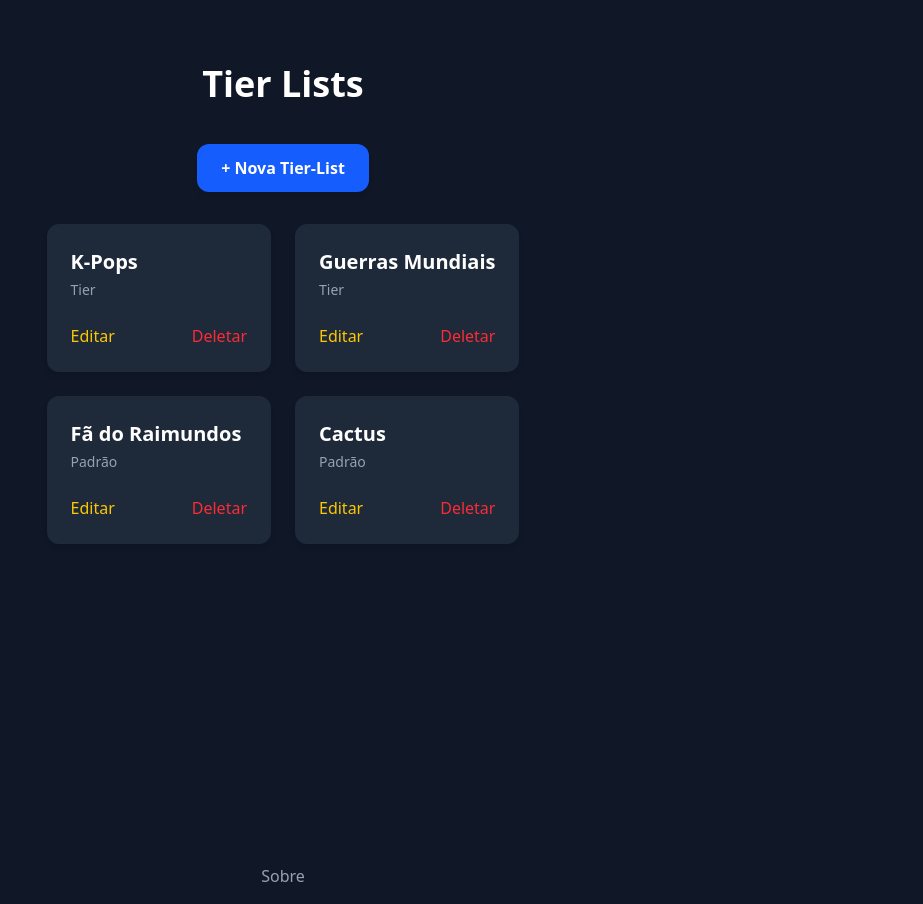
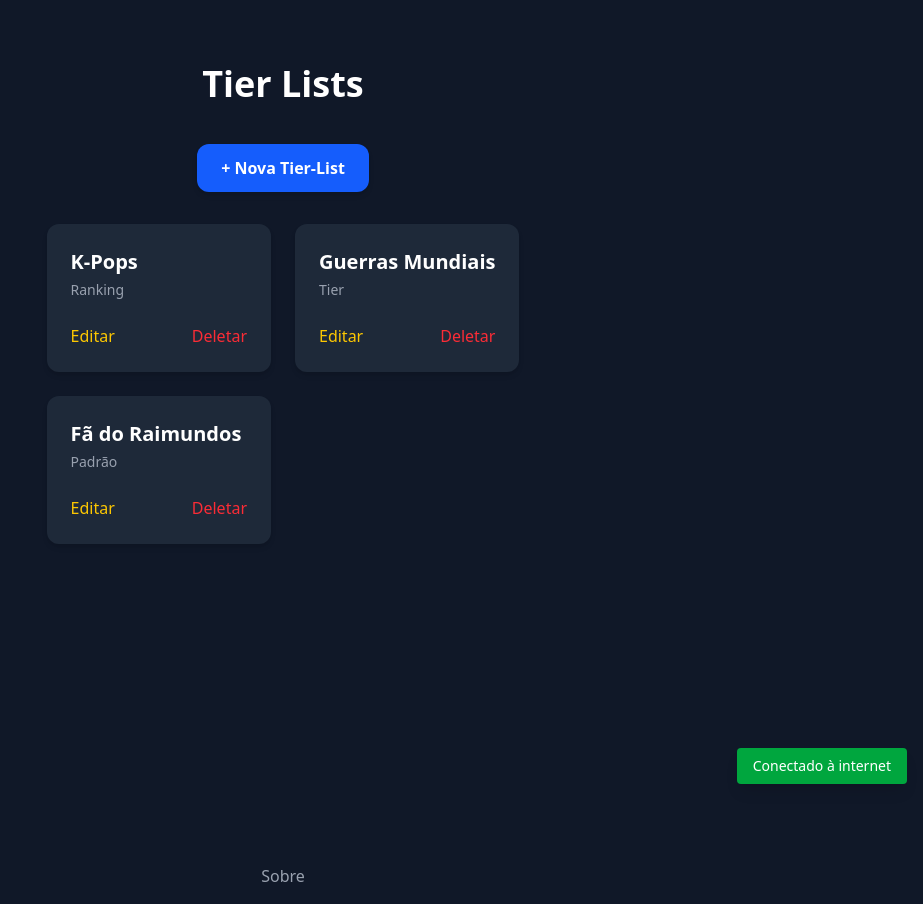
Before and after one commit to JoaoMiguelRita/TierList-Final-Frontend, a React (Vite) app: page / in a window 1280 px wide. Shown: the whole page, without its empty margins (357-1280 px from the left). Built offline with nearby package versions, Linux system fonts and the light colour scheme; data requests are answered from the project's data file.

Commit message:
Adicionado mensagem de Conexão

```diff
--- a/db.json
+++ b/db.json
@@ -3,19 +3,56 @@
     {
       "id": "5d0693ab-c735-44bd-bbc7-0427f8bccab8",
       "name": "K-Pops",
-      "type": "tier",
+      "type": "ranking",
       "items": [
         {
-          "id_item": "9aebe6dc-bcbd-4b8f-b807-e4204fa92bd8",
-          "name_item": "Rosé",
+          "id_item": "906ad7a3-d42a-4ce5-88cd-0f84b1b0ebad",
+          "name_item": "Kin",
           "image_url": "",
-          "tier": "B"
+          "tier": "?",
+          "ordem": 1
         },
         {
           "id_item": "1ce631fd-90c5-4cd2-a0a7-af83e379695e",
           "name_item": "Josie",
           "image_url": "",
-          "tier": "A"
+          "tier": "S",
+          "ordem": 2
+        },
+        {
+          "id_item": "be0e54eb-0b59-48d2-b5a7-9fa519ab9b34",
+          "name_item": "Teste123",
+          "image_url": "",
+          "tier": "?",
+          "ordem": 3
+        },
+        {
+          "id_item": "8a08d87b-947e-49d7-8229-9fdd5aeca482",
+          "name_item": "Mary",
+          "image_url": "",
+          "tier": "S",
+          "ordem": 4
+        },
+        {
+          "id_item": "77c207ab-ef7c-4e5f-919b-b18682896dbf",
+          "name_item": "JK",
+          "image_url": "",
+          "tier": "?",
+          "ordem": 5
+        },
+        {
+          "id_item": "fd3fedfe-ed23-4eb9-85fb-0cdced5c3897",
+          "name_item": "Kond",
+          "image_url": "",
+          "tier": "?",
+          "ordem": 6
+        },
+        {
+          "id_item": "9aebe6dc-bcbd-4b8f-b807-e4204fa92bd8",
+          "name_item": "Rosé",
+          "image_url": "",
+          "tier": "B",
+          "ordem": 7
         }
       ]
     },
@@ -57,11 +94,6 @@
       "id": "7aaa8605-2903-4ea5-9e9c-b0a864a657cf",
       "name": "Fã do Raimundos ",
       "type": "default"
-    },
-    {
-      "id": "6468bcda-2567-464e-8edc-f9faf9f16411",
-      "name": "Cactus",
-      "type": "default"
     }
   ]
 }
--- /dev/null
+++ b/src/components/StatusConnection.jsx
@@ -0,0 +1,29 @@
+import { useEffect, useState } from "react";
+
+export default function StatusConnection() {
+  const [online, setOnline] = useState(navigator.onLine);
+
+  useEffect(() => {
+    const updateOnlineStatus = () => {
+      setOnline(navigator.onLine);
+    };
+
+    window.addEventListener("online", updateOnlineStatus);
+    window.addEventListener("offline", updateOnlineStatus);
+
+    return () => {
+      window.removeEventListener("online", updateOnlineStatus);
+      window.removeEventListener("offline", updateOnlineStatus);
+    };
+  }, []);
+
+  return (
+    <div
+      className={`fixed bottom-4 right-4 px-4 py-2 rounded shadow-lg text-white text-sm ${
+        online ? "bg-green-600" : "bg-red-600"
+      }`}
+    >
+      {online ? "Conectado à internet" : "Sem conexão"}
+    </div>
+  );
+}
--- a/src/components/dnd/TierItemDraggable.jsx
+++ b/src/components/dnd/TierItemDraggable.jsx
@@ -36,18 +36,20 @@ export default function TierItemDraggable({ item, onEdit, onDelete }) {
       ref={setNodeRef}
       {...attributes}
       style={style}
-      className="border p-4 rounded hover:bg-gray-500 shadow-sm bg-gray-600"
+      className="border p-4 rounded shadow-sm bg-gray-600"
     >
-      {/* Apenas essa parte será "arrastável" */}
+      {/* Área arrastável */}
       <div
-        className="cursor-move rounded px-1 text-white font-semibold"
         {...listeners}
+        title="Arraste por aqui"
+        className="cursor-move rounded flex items-center gap-2 bg-gray-700 p-3 text-white font-semibold shadow-inner"
       >
-        {item.name_item}
+        <span className="text-gray-600">☰</span>
+        <span>{item.name_item}</span>
       </div>
 
-      {/* Botões funcionam normalmente agora */}
-      <div className="flex justify-between mt-2">
+      {/* Ações */}
+      <div className="flex justify-between mt-3">
         <button
           className="text-yellow-400 hover:underline"
           onClick={handleEditClick}
--- a/src/layout/DefaultLayout.jsx
+++ b/src/layout/DefaultLayout.jsx
@@ -1,10 +1,14 @@
 import { Link, Outlet, useLocation } from "react-router-dom";
+import StatusConnection from "../components/StatusConnection";
 
 export default function DefaultLayout() {
   const location = useLocation();
 
   return (
     <div className="min-h-screen bg-gray-900 text-gray-100 flex flex-col">
+      <scan>
+        <StatusConnection/>
+      </scan>
       <main className="flex-1 container mx-auto px-5 py-6 flex justify-center items-center">
         <Outlet />
       </main>
--- a/src/pages/SobrePage.jsx
+++ b/src/pages/SobrePage.jsx
@@ -1,13 +1,27 @@
 export default function SobrePage() {
     return (
-        <div className="min-h-200 bg-gray-800 px-60 p-8">
-            <div className="min-w-sw mx-auto bg-gray-700 text-gray-100 rounded-xl shadow-lg p-6">
-                <h1 className="text-2xl text-gray-100 font-bold text-center mb-6">Sobre</h1>
+        <div className="min-h-screen bg-gray-900 px-6 py-10">
+            <div className="max-w-3xl mx-auto bg-gray-800 text-gray-100 rounded-xl shadow-xl p-8">
+                <h1 className="text-3xl font-bold text-center mb-6 text-white">Sobre o Projeto</h1>
+
+                <p className="text-gray-300 mb-4">
+                    Este projeto foi desenvolvido com o objetivo de criar uma plataforma interativa para a organização e classificação de itens utilizando dois formatos principais: <strong>Tier List</strong> e <strong>Ranking</strong>.
+                </p>
+
+                <p className="text-gray-300 mb-4">
+                    Através de uma interface intuitiva, o usuário pode arrastar e soltar os itens entre categorias (também chamadas de camadas) ou reordenar sua posição (no modo Padrão/Ranking). É possível editar, adicionar e excluir itens de forma dinâmica.
+                </p>
+
+                <p className="text-gray-300 mb-4">
+                    A aplicação foi construída utilizando <strong>React.js</strong> para o front-end, com gerenciamento de estado via <code>useState</code> e <code>useEffect</code>, e integração com o <strong>json-server</strong> para simular uma API RESTful.
+                </p>
+
+                <p className="text-gray-300 mb-4">
+                    Também foi utilizado o <strong>DND-Kit</strong> para implementar a funcionalidade de arrastar e soltar, proporcionando uma experiência de usuário fluida e moderna.
+                </p>
+
                 <p className="text-gray-300">
-                    Esse é o sobre
-                </p>
-                <p className="text-gray-300">
-                    Esse é o sobre.
+                    O projeto é um ótimo exemplo de aplicação fullstack simples, ideal para treinar manipulação de estado, componentes reutilizáveis e integração com APIs simuladas.
                 </p>
             </div>
         </div>
```
